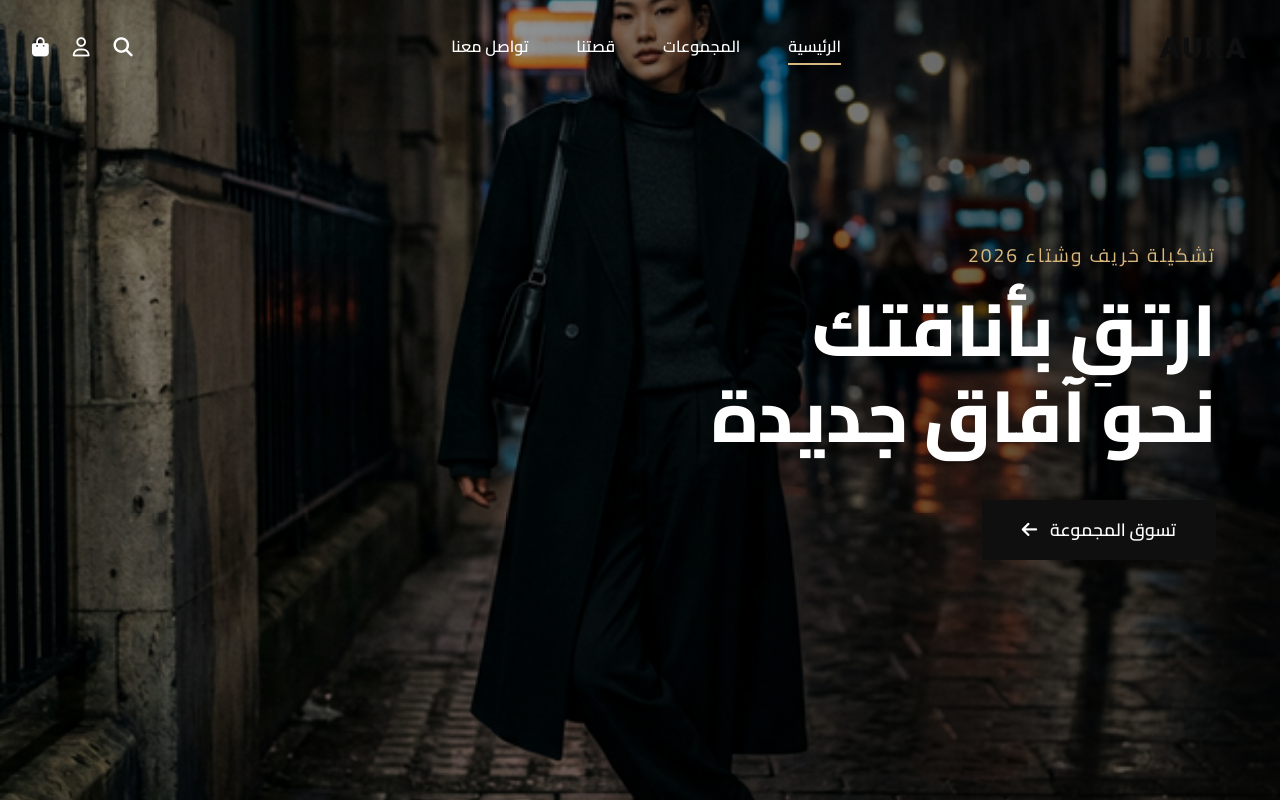
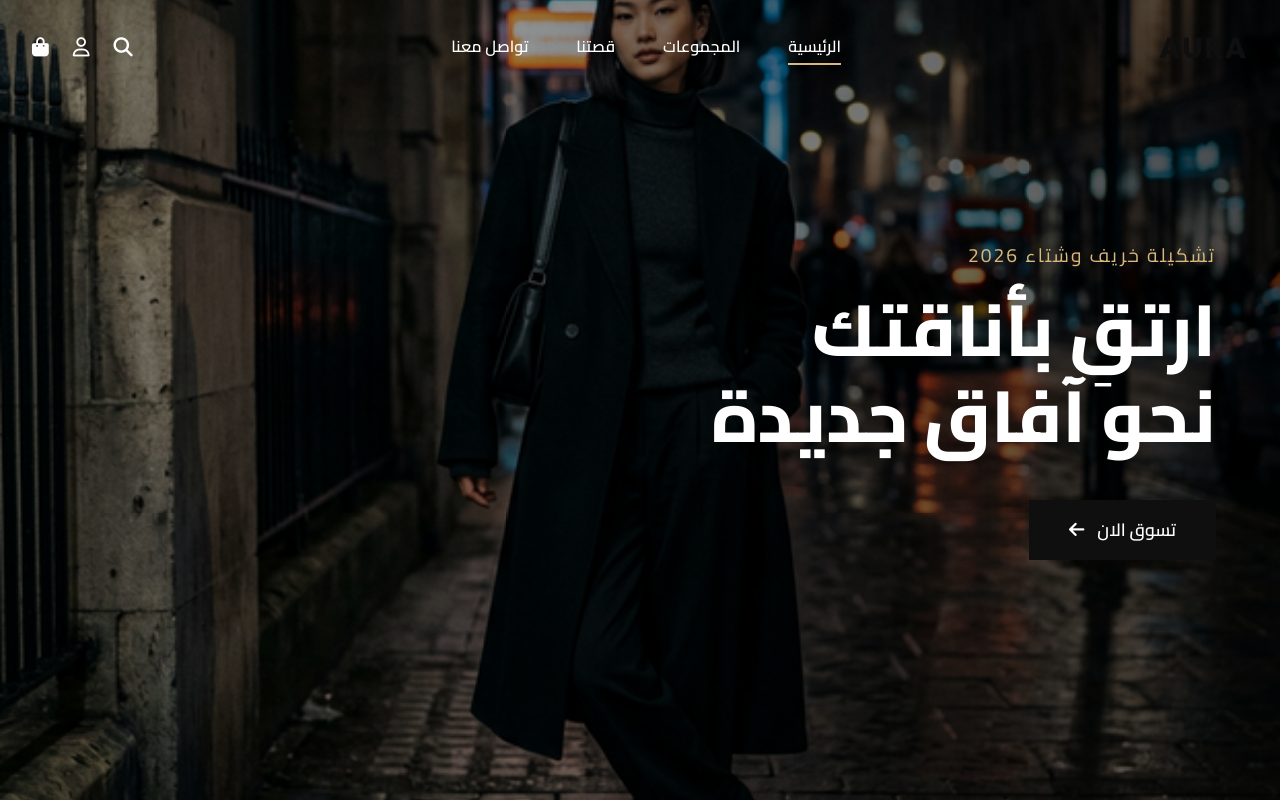
Before and after one commit to SiteVibeStudio/portfolio, a plain HTML site: page clothing_brand/index.html in a window 1280 px wide. Shown: the top 802 px of the page. Drawn offline with Linux system fonts and the light colour scheme.

Commit message:
Update button text to تسوق الان

```diff
--- a/clothing_brand/index.html
+++ b/clothing_brand/index.html
@@ -56,7 +56,7 @@
         <div class="hero-content">
             <p class="hero-subtitle">تشكيلة خريف وشتاء 2026</p>
             <h1 class="hero-title">ارتقِ بأناقتك<br>نحو آفاق جديدة</h1>
-            <a href="#collections" class="btn btn-primary">تسوق المجموعة <i class="fa-solid fa-arrow-left"></i></a>
+            <a href="#collections" class="btn btn-primary">تسوق الان <i class="fa-solid fa-arrow-left"></i></a>
         </div>
     </section>
 
```
